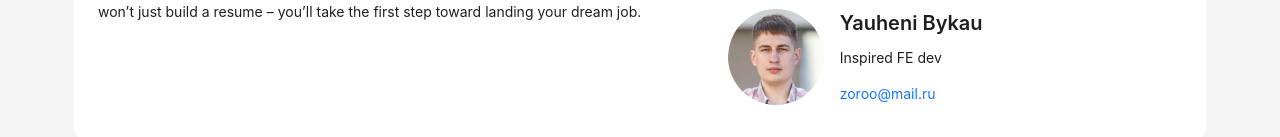
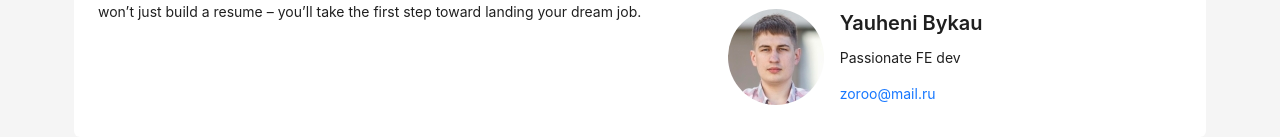
Before and after one commit to artabr/ai-cv-builder, a Next.js app: page /about in a window 1280 px wide. Shown: the part 708-845 px from the top of the page. Built offline with nearby package versions, Linux system fonts and the light colour scheme.

Commit message:
useful comment

```diff
--- a/src/pages/about/index.tsx
+++ b/src/pages/about/index.tsx
@@ -80,7 +80,7 @@ export default function AboutPage() {
               avatar="images/Yauheni_Bykau.png"
               name="Yauheni Bykau "
               mail="zoroo@mail.ru"
-              title="Inspired FE dev"
+              title="Passionate FE dev"
             />
           </div>
         </div>
```
